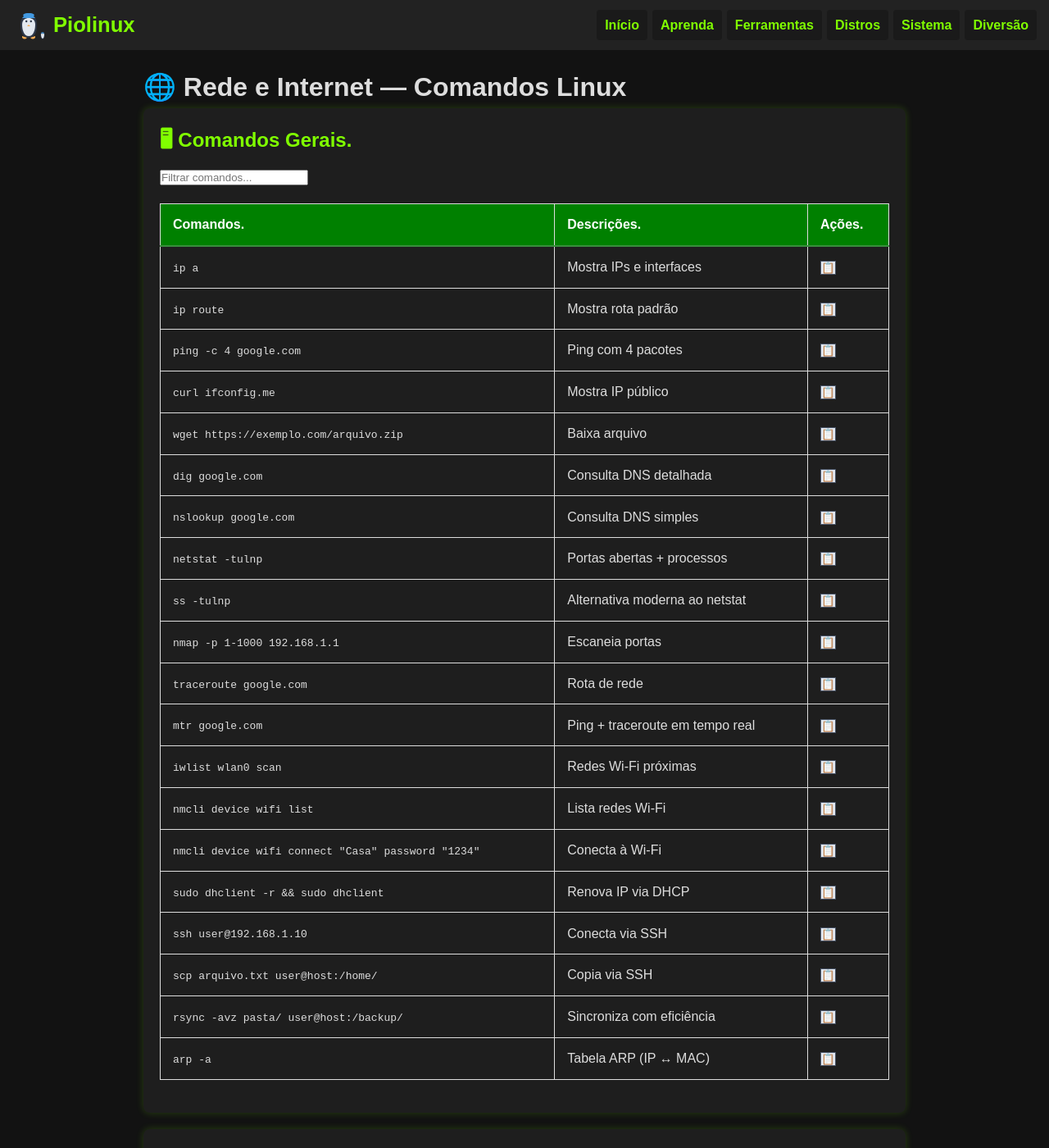
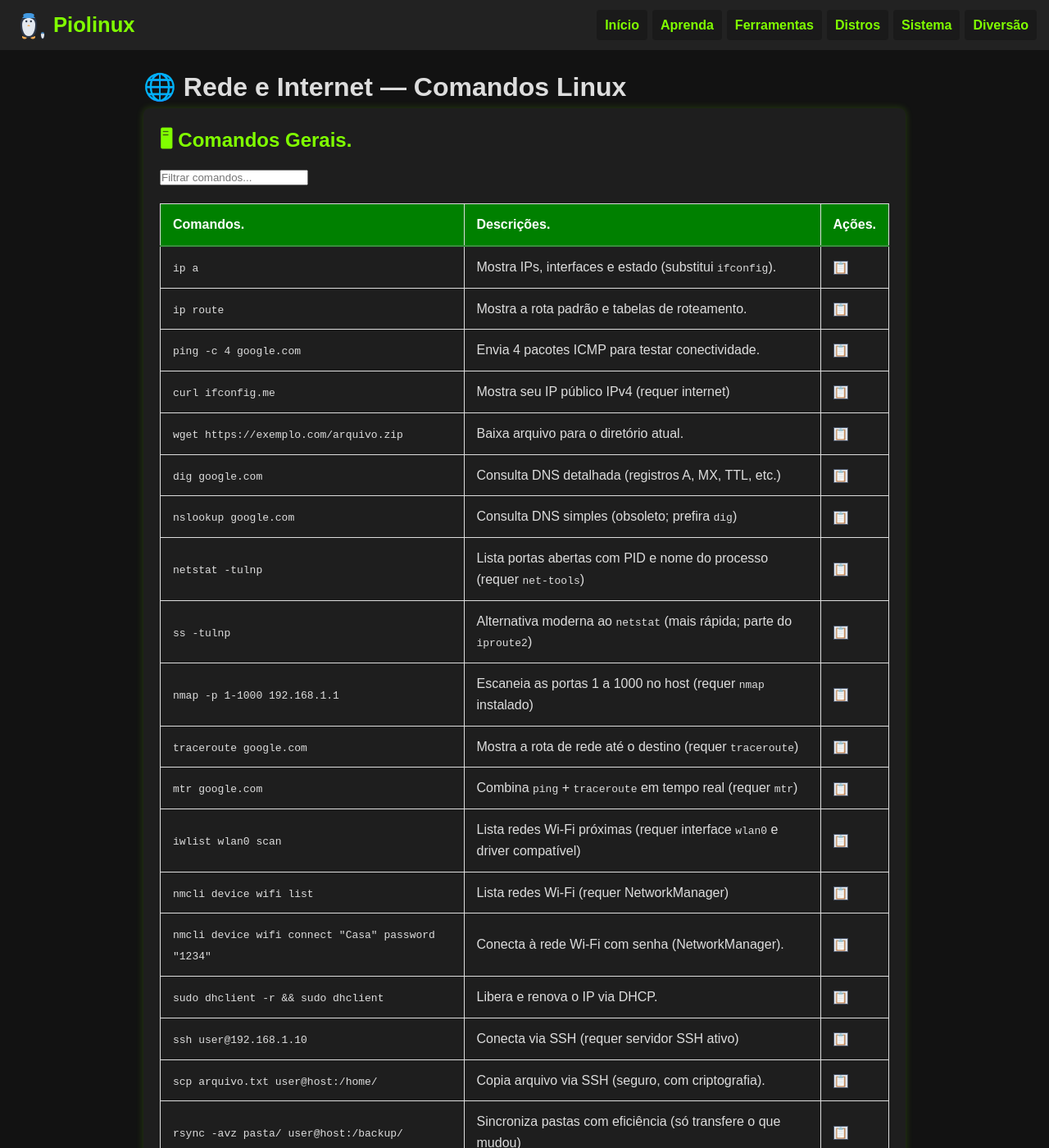
Before and after one commit to Piolinux/piolinux-site, a Jekyll site: the page built from _pages/_comandos/rede-e-internet.md, in a window 1280 px wide and 1400 px high. Shown: the whole window at 82% size. Built offline with Jekyll 4.4.1, drawn with Linux system fonts in a browser that asks for light colours; some of the changed text lies outside the part shown.

Commit message:
Update rede-e-internet.md

```diff
--- a/_pages/_comandos/rede-e-internet.md
+++ b/_pages/_comandos/rede-e-internet.md
@@ -27,8 +27,6 @@ function filtrarLinhas(termo) {
 </script>
 
 
-
-<div class="table-container">
 <table class="evergreen-table">
   <thead>
     <tr>
@@ -40,110 +38,106 @@ function filtrarLinhas(termo) {
   <tbody>
     <tr>
       <td data-label="Comando"><code>ip a</code></td>
-      <td data-label="Descrição">Mostra IPs e interfaces</td>
+      <td data-label="Descrição">Mostra IPs, interfaces e estado (substitui <code>ifconfig</code>).</td>
       <td data-label="Ação"><button class="copy-btn" data-command="ip a">📋</button></td>
     </tr>
     <tr>
       <td data-label="Comando"><code>ip route</code></td>
-      <td data-label="Descrição">Mostra rota padrão</td>
+      <td data-label="Descrição">Mostra a rota padrão e tabelas de roteamento.</td>
       <td data-label="Ação"><button class="copy-btn" data-command="ip route">📋</button></td>
     </tr>
     <tr>
       <td data-label="Comando"><code>ping -c 4 google.com</code></td>
-      <td data-label="Descrição">Ping com 4 pacotes</td>
+      <td data-label="Descrição">Envia 4 pacotes ICMP para testar conectividade.</td>
       <td data-label="Ação"><button class="copy-btn" data-command="ping -c 4 google.com">📋</button></td>
     </tr>
     <tr>
       <td data-label="Comando"><code>curl ifconfig.me</code></td>
-      <td data-label="Descrição">Mostra IP público</td>
+      <td data-label="Descrição">Mostra seu IP público IPv4 (requer internet)</td>
       <td data-label="Ação"><button class="copy-btn" data-command="curl ifconfig.me">📋</button></td>
     </tr>
     <tr>
       <td data-label="Comando"><code>wget https://exemplo.com/arquivo.zip</code></td>
-      <td data-label="Descrição">Baixa arquivo</td>
+      <td data-label="Descrição">Baixa arquivo para o diretório atual.</td>
       <td data-label="Ação"><button class="copy-btn" data-command="wget https://exemplo.com/arquivo.zip">📋</button></td>
     </tr>
     <tr>
       <td data-label="Comando"><code>dig google.com</code></td>
-      <td data-label="Descrição">Consulta DNS detalhada</td>
+      <td data-label="Descrição">Consulta DNS detalhada (registros A, MX, TTL, etc.)</td>
       <td data-label="Ação"><button class="copy-btn" data-command="dig google.com">📋</button></td>
     </tr>
     <tr>
       <td data-label="Comando"><code>nslookup google.com</code></td>
-      <td data-label="Descrição">Consulta DNS simples</td>
+      <td data-label="Descrição">Consulta DNS simples (obsoleto; prefira <code>dig</code>)</td>
       <td data-label="Ação"><button class="copy-btn" data-command="nslookup google.com">📋</button></td>
     </tr>
     <tr>
       <td data-label="Comando"><code>netstat -tulnp</code></td>
-      <td data-label="Descrição">Portas abertas + processos</td>
+      <td data-label="Descrição">Lista portas abertas com PID e nome do processo (requer <code>net-tools</code>)</td>
       <td data-label="Ação"><button class="copy-btn" data-command="netstat -tulnp">📋</button></td>
     </tr>
     <tr>
       <td data-label="Comando"><code>ss -tulnp</code></td>
-      <td data-label="Descrição">Alternativa moderna ao netstat</td>
+      <td data-label="Descrição">Alternativa moderna ao <code>netstat</code> (mais rápida; parte do <code>iproute2</code>)</td>
       <td data-label="Ação"><button class="copy-btn" data-command="ss -tulnp">📋</button></td>
     </tr>
     <tr>
       <td data-label="Comando"><code>nmap -p 1-1000 192.168.1.1</code></td>
-      <td data-label="Descrição">Escaneia portas</td>
+      <td data-label="Descrição">Escaneia as portas 1 a 1000 no host (requer <code>nmap</code> instalado)</td>
       <td data-label="Ação"><button class="copy-btn" data-command="nmap -p 1-1000 192.168.1.1">📋</button></td>
     </tr>
     <tr>
       <td data-label="Comando"><code>traceroute google.com</code></td>
-      <td data-label="Descrição">Rota de rede</td>
+      <td data-label="Descrição">Mostra a rota de rede até o destino (requer <code>traceroute</code>)</td>
       <td data-label="Ação"><button class="copy-btn" data-command="traceroute google.com">📋</button></td>
     </tr>
     <tr>
       <td data-label="Comando"><code>mtr google.com</code></td>
-      <td data-label="Descrição">Ping + traceroute em tempo real</td>
+      <td data-label="Descrição">Combina <code>ping</code> + <code>traceroute</code> em tempo real (requer <code>mtr</code>)</td>
       <td data-label="Ação"><button class="copy-btn" data-command="mtr google.com">📋</button></td>
     </tr>
     <tr>
       <td data-label="Comando"><code>iwlist wlan0 scan</code></td>
-      <td data-label="Descrição">Redes Wi-Fi próximas</td>
+      <td data-label="Descrição">Lista redes Wi-Fi próximas (requer interface <code>wlan0</code> e driver compatível)</td>
       <td data-label="Ação"><button class="copy-btn" data-command="iwlist wlan0 scan">📋</button></td>
     </tr>
     <tr>
       <td data-label="Comando"><code>nmcli device wifi list</code></td>
-      <td data-label="Descrição">Lista redes Wi-Fi</td>
+      <td data-label="Descrição">Lista redes Wi-Fi (requer NetworkManager)</td>
       <td data-label="Ação"><button class="copy-btn" data-command="nmcli device wifi list">📋</button></td>
     </tr>
     <tr>
       <td data-label="Comando"><code>nmcli device wifi connect "Casa" password "1234"</code></td>
-      <td data-label="Descrição">Conecta à Wi-Fi</td>
-      <td data-label="Ação"><button class="copy-btn" data-command="nmcli device wifi connect &quot;Casa&quot; password &quot;1234&quot;">📋</button></td>
+      <td data-label="Descrição">Conecta à rede Wi-Fi com senha (NetworkManager).</td>
+      <td data-label="Ação"><button class="copy-btn" data-command='nmcli device wifi connect "Casa" password "1234"'>📋</button></td>
     </tr>
     <tr>
       <td data-label="Comando"><code>sudo dhclient -r && sudo dhclient</code></td>
-      <td data-label="Descrição">Renova IP via DHCP</td>
+      <td data-label="Descrição">Libera e renova o IP via DHCP.</td>
       <td data-label="Ação"><button class="copy-btn" data-command="sudo dhclient -r && sudo dhclient">📋</button></td>
     </tr>
     <tr>
       <td data-label="Comando"><code>ssh user@192.168.1.10</code></td>
-      <td data-label="Descrição">Conecta via SSH</td>
+      <td data-label="Descrição">Conecta via SSH (requer servidor SSH ativo)</td>
       <td data-label="Ação"><button class="copy-btn" data-command="ssh user@192.168.1.10">📋</button></td>
     </tr>
     <tr>
       <td data-label="Comando"><code>scp arquivo.txt user@host:/home/</code></td>
-      <td data-label="Descrição">Copia via SSH</td>
+      <td data-label="Descrição">Copia arquivo via SSH (seguro, com criptografia).</td>
       <td data-label="Ação"><button class="copy-btn" data-command="scp arquivo.txt user@host:/home/">📋</button></td>
     </tr>
     <tr>
       <td data-label="Comando"><code>rsync -avz pasta/ user@host:/backup/</code></td>
-      <td data-label="Descrição">Sincroniza com eficiência</td>
+      <td data-label="Descrição">Sincroniza pastas com eficiência (só transfere o que mudou)</td>
       <td data-label="Ação"><button class="copy-btn" data-command="rsync -avz pasta/ user@host:/backup/">📋</button></td>
     </tr>
     <tr>
       <td data-label="Comando"><code>arp -a</code></td>
-      <td data-label="Descrição">Tabela ARP (IP ↔ MAC)</td>
+      <td data-label="Descrição">Mostra tabela ARP (mapeamento IP ↔ MAC na rede local)</td>
       <td data-label="Ação"><button class="copy-btn" data-command="arp -a">📋</button></td>
     </tr>
   </tbody>
 </table>
-</div>
-
-
-
 
 
 
```
